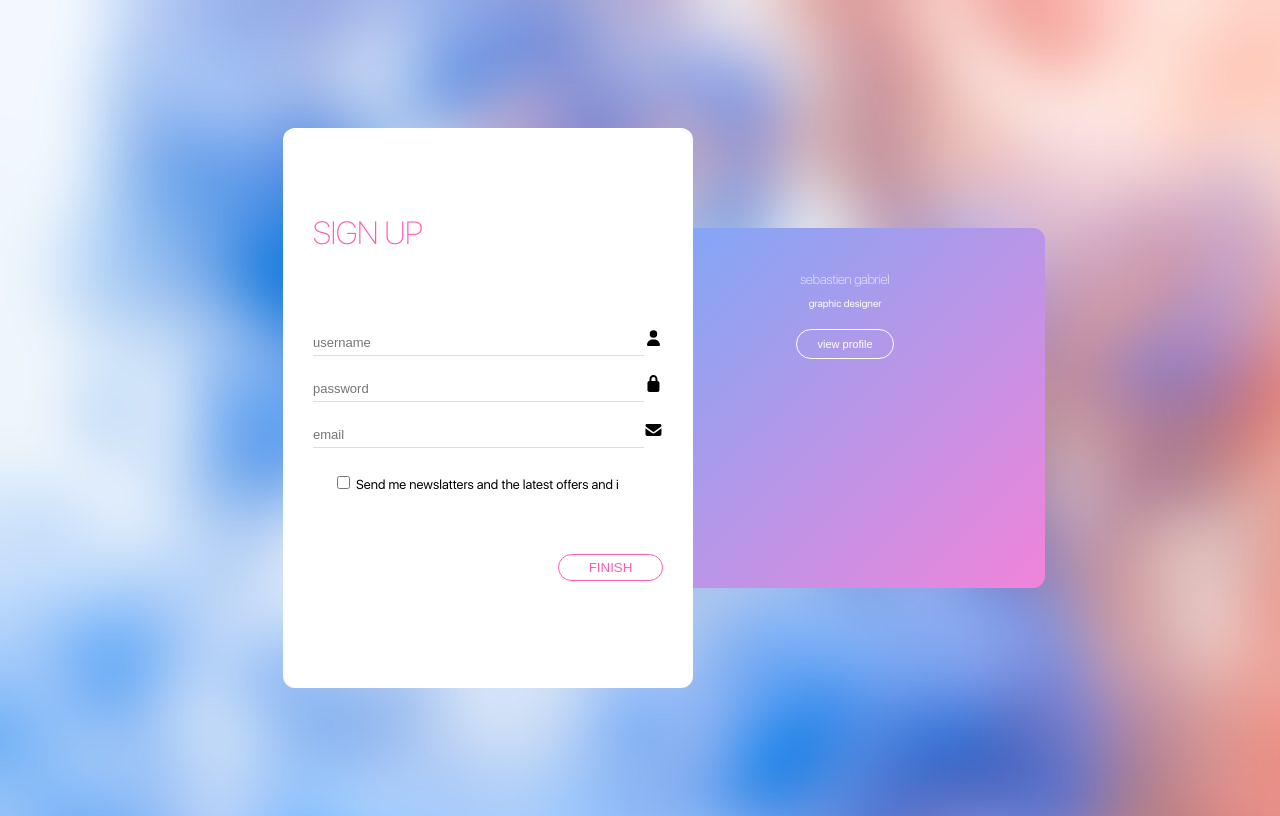
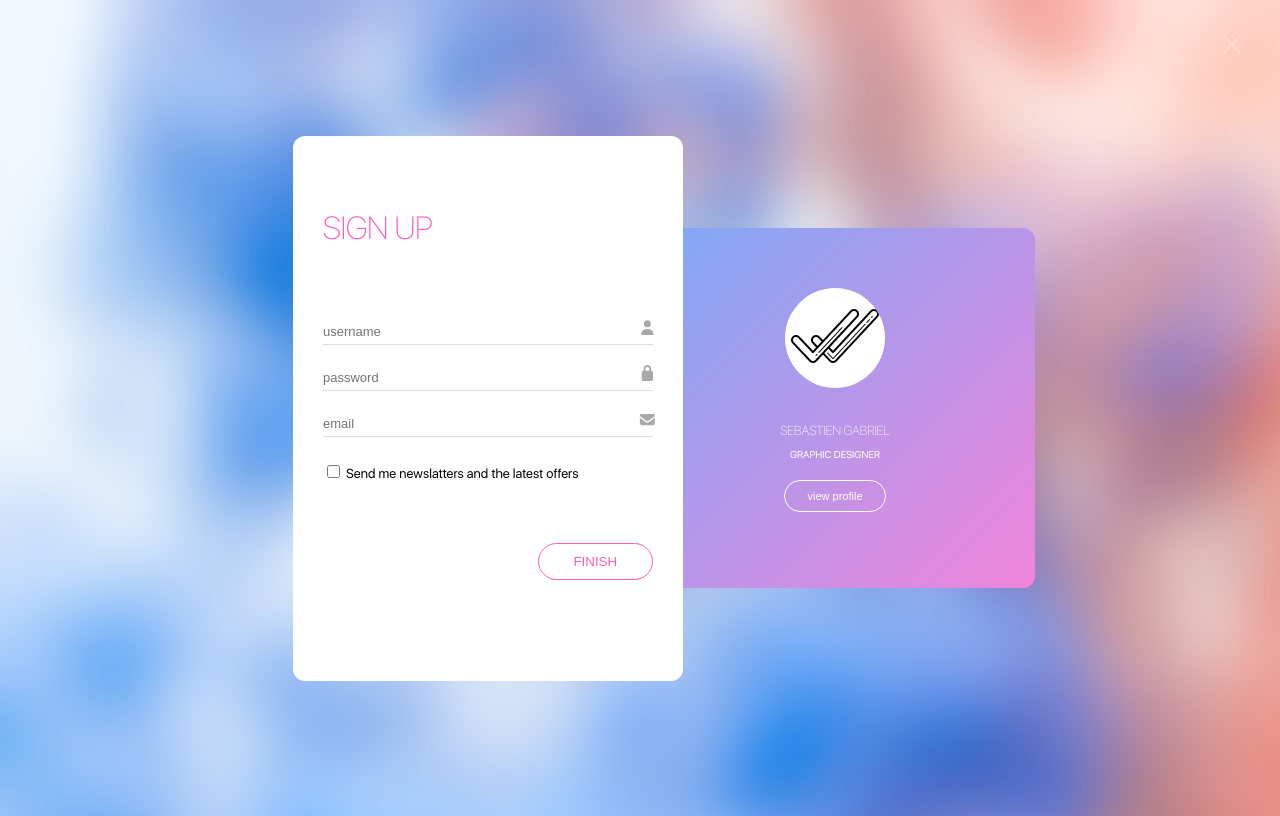
Before and after one commit to mirkhanov/-sign-up, a plain HTML site: page index.html in a window 1280 px wide. Drawn offline with Linux system fonts and the light colour scheme; files whose address does not match are found by name.

Commit message:
added new files

```diff
--- a/css/main.css
+++ b/css/main.css
@@ -33,13 +33,14 @@ body{
 h1{
 	color:  rgba(255,93,177,1);
 	font-family: 'sf-thin';
-	padding-top:  35px;
+	padding-top:  22px;
 	font-weight: 100;
+	margin: none;
 
 }
 .box{
-	width: 350px;
-	height: 500px;
+	width: 330px;
+	height: 485px;
 	padding: 30px;
 	background: #fff;
 	border-radius: 12px;
@@ -74,10 +75,10 @@ h1{
 	background: none;
 	text-align: center;
 	border: 1px solid;
-	padding: 5px;
+	padding: 10px;
 	border-radius: 24px;
 	cursor: pointer;
-	width: 30%;
+	width: 35%;
 	margin-top: 45px;
 	color:  rgba(255,93,177,1);
 
@@ -104,10 +105,10 @@ h1{
 	outline: none;
 	font-size: 13px;
 
+
 }
 .form-check-label{
 	font-size: 13px;
-	padding-left: 20px;
 	padding-top: 5px;
 }
 /*Checkbox*/
@@ -115,20 +116,22 @@ h1{
 	font-size: 13px;
 }
 /*Icons*/
-.fa-user::before{
-	font-size: 20px;
-	color: #ddd;
-    border-bottom: 1px solid;
+.fa-user{
+	font-size: 15px;
+	color: #a9a9a9;
     padding-bottom: 9px;
-
+    margin: -15px;
+    margin-top: 1px;
 }
 .flex{
 	display: flex;
 }
-.fa-lock::before{
-	font-size: 30px;
-	color: #fff;
+.fa-lock{
+	font-size: 15px;
+	color: #a9a9a9;
     padding-bottom: 9px;
+    margin: -15px;
+    margin-top: 1px;
 
 }
 .flex1{
@@ -137,10 +140,13 @@ h1{
 .flex2{
 	display: flex;
 }
-.fa-envelope::before{
-	font-size: 20px;
-	color: #ddd;
+.fa-envelope{
+	font-size: 15px;
+	color: #a9a9a9;
     padding-bottom: 9px;
+     margin: -15px;
+    margin-top: 1px;
+
 
 }
 .box2 h1{
@@ -182,16 +188,22 @@ h1{
 	color: white;
 	margin-top: 10px;
 	background: none;
-	padding-top:  8px;
-	padding-bottom: 8px;
-	padding-left: 20px;
-	padding-right: 20px;
+	padding: 9px;
+	width: 25.5%;
 
 
 
 }
 
 
+img{
+	width: 100px;
+	height: 100px;
+	margin-top: 15%;
+	background: #fff;
+	 border-radius: 50%;
+	 align-self: center;
+}
 
 
 @media screen and (max-width: 480px) {
@@ -199,3 +211,29 @@ h1{
 		flex-direction: column;
 	}
 }
+
+.close {
+position: absolute;
+right: 32px;
+top: 32px;
+width: 32px;
+height: 32px;
+opacity: 0.3;
+}
+.close:hover {
+opacity: 1;
+}
+.close:before, .close:after {
+position: absolute;
+left: 15px;
+content: ' ';
+height: 25px;
+width: 2px;
+background-color: #fff;
+}
+.close:before {
+transform: rotate(45deg);
+}
+.close:after {
+transform: rotate(-45deg);
+}
--- a/index.html
+++ b/index.html
@@ -28,7 +28,7 @@
 				</div>
 				<label class="form-check-label">
 					<input type="checkbox" class="form-check-input">
-					Send me newslatters and the latest offers and i
+					Send me newslatters and the latest offers
 				</label>
 
 				<input type="submit" name="" value="FINISH">
@@ -37,18 +37,17 @@
 
 			</div>
 		</main>
-		<footer>
-
-		</footer>
 	</div>
  	<div class="box2">
 		<header>
-			<h1>sebastien gabriel</h1>
-			<p>graphic designer</p>
+			<img src="log/g.png" alt="">
+			<h1>SEBASTIEN GABRIEL</h1>
+			<p>GRAPHIC DESIGNER</p>
 			<a href="https://github.com/mirkhanov/-sign-up" target="blank">
 			<button  type="button">
 			view profile</button>
 				</a>
+				<span class="close"></span>
 		</header>
 		<footer>
 
```
Also changed, not shown: log/bg2.jpg (added), log/g.png (added).
